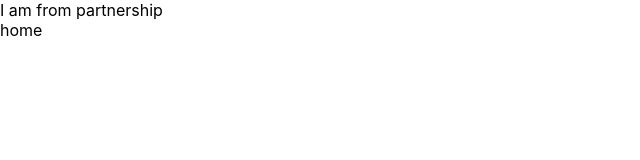
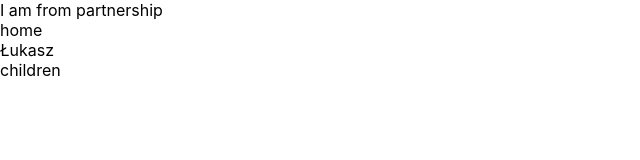
Before and after one commit to Russo-creation/restaurant_front, a Next.js app: page /partnershp in a window 1280 px wide. Shown: the top 160 px of the page, without its empty margins (0-640 px from the left). Built offline with nearby package versions, Linux system fonts and the light colour scheme.

Commit message:
education purposes

```diff
--- /dev/null
+++ b/pages/partnershp/Test.tsx
@@ -0,0 +1,27 @@
+import React from "react";
+
+interface testProps {
+  name: string;
+}
+
+const Test: React.FC<testProps> = ({ name, children }) => {
+  console.log("hallasa");
+
+  return (
+    <div>
+      {name} {children}
+    </div>
+  );
+};
+
+export const Test2: React.FC<testProps> = ({ name, children }) => {
+  console.log("hallasa");
+
+  return (
+    <div>
+      {name} {children}
+    </div>
+  );
+};
+
+export default Test;
--- a/pages/partnershp/index.tsx
+++ b/pages/partnershp/index.tsx
@@ -3,6 +3,8 @@ import React, { useState, useEffect } from "react";
 
 import Router from "next/router";
 import Link from "next/link";
+
+import Test, { Test2 } from "./Test";
 
 const PartnerShip = () => {
   //hooks
@@ -32,6 +34,9 @@ const PartnerShip = () => {
           <a>home</a>
         </Link>
       </div>
+      <Test name={name}>
+        <div>children</div>
+      </Test>
     </div>
   );
 };
```
